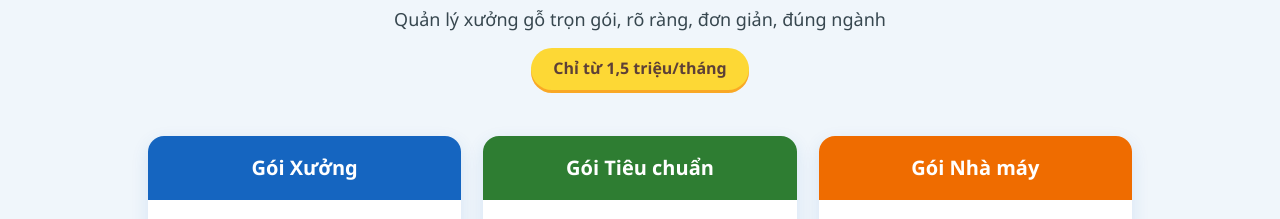
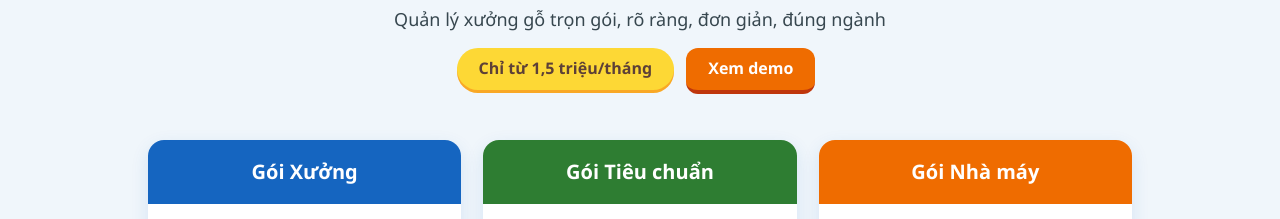
Before and after one commit to huuthang1975/ricky-web, a plain HTML site: page index.html in a window 1280 px wide. Shown: the part 175-394 px from the top of the page. Drawn offline with Linux system fonts and the light colour scheme.

Commit message:
Them trang demo mo phong

```diff
--- a/index.html
+++ b/index.html
@@ -55,6 +55,7 @@ footer{background:#0d47a1;color:#cfe5f7;text-align:center;padding:16px;font-size
 <h1>Bảng giá 3 gói</h1>
 <p>Quản lý xưởng gỗ trọn gói, rõ ràng, đơn giản, đúng ngành</p>
 <div class="from">Chỉ từ 1,5 triệu/tháng</div>
+<a href="demo.html" style="display:inline-block;margin:14px 8px 0;padding:8px 22px;background:#ef6c00;color:#fff;font-weight:700;border-radius:12px;border-bottom:4px solid #bf360c;text-decoration:none">Xem demo</a>
 </section>
 <section class="grid">
 <div class="card c1"><div class="top">Gói Xưởng</div><div class="body"><div class="users">5 người dùng</div><div class="price">18 triệu<span class="per">/năm</span></div><div class="quy">Hoặc 5,4 triệu/quý</div><div class="setup">Phí thiết lập: 3 triệu</div></div><a class="btn" href="#lienhe">Dùng thử ngay</a></div>
```
